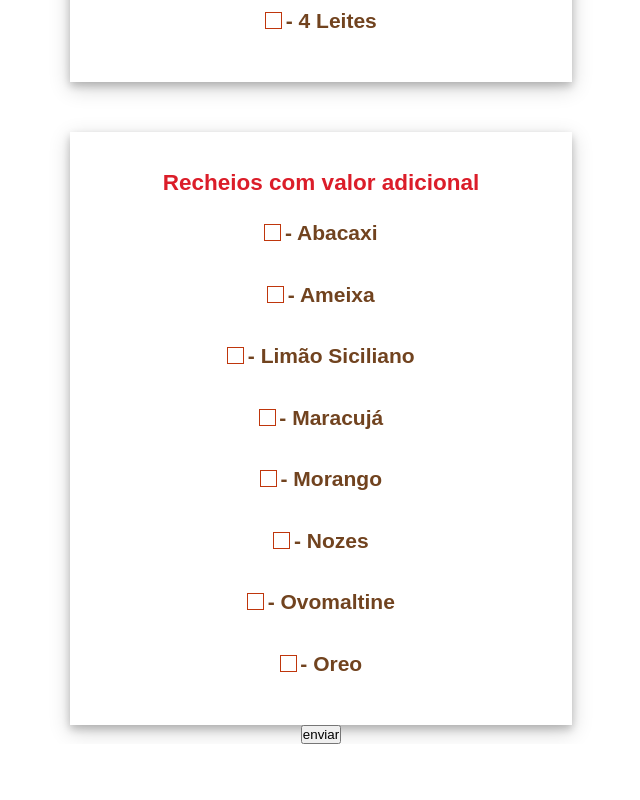
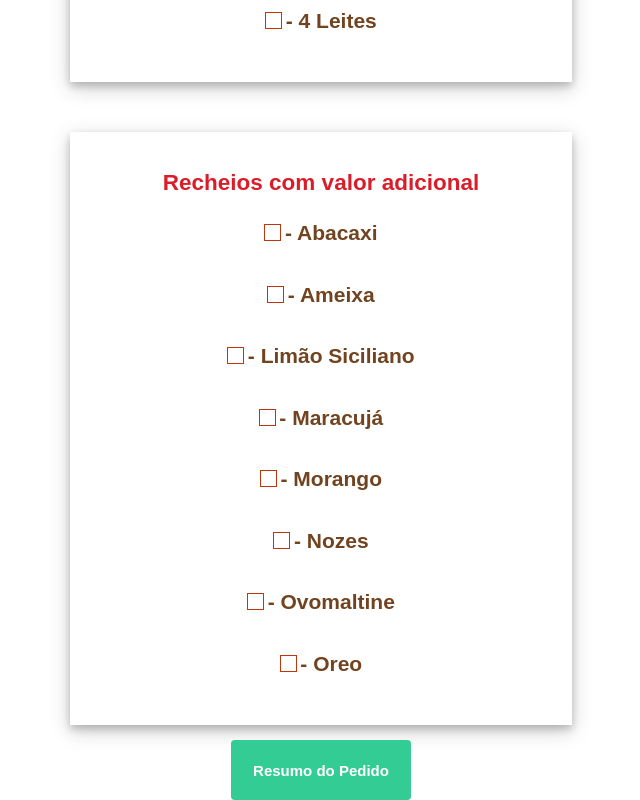
Before and after one commit to Ricardo-1991/jeisle-cakes-form, a React (Vite) app: page / in a window 1280 px wide. Shown: the part 2233-3033 px from the top of the page, without its empty margins (319-959 px from the left). Before the commit the page ends 2977 px from the top, so only its background shows below. Built offline with nearby package versions, Linux system fonts and the light colour scheme.

Commit message:
Tentando ajustar o Context API ao projeto

```diff
--- a/package.json
+++ b/package.json
@@ -11,6 +11,7 @@
     "react": "^17.0.2",
     "react-dom": "^17.0.2",
     "react-icons": "^4.3.1",
+    "react-modal": "^3.14.4",
     "react-router-dom": "6",
     "yup": "^0.32.11"
   },
--- a/src/App.jsx
+++ b/src/App.jsx
@@ -1,14 +1,34 @@
 import './App.css'
+import { useState } from 'react'
 import { ComponentForm } from './components/Form/ComponentForm'
 import { Header } from './components/Header/Header'
 import { Container } from './components/UIcontainer/Container'
+import {ResumeModal} from './components/ResumeModal/ResumeModal'
+import Modal from 'react-modal'
+import { FormContext } from './FormContext'
 
+
+
+Modal.setAppElement('#root')
 function App() {
+  const [handleResumeModal, setHandleResumeModal] = useState(false)
+
+  function handleOpenResumeModal () {
+    setHandleResumeModal(true)
+  }
+
+  function handleCloseResumeModal() {
+    setHandleResumeModal(false)
+  }
+
   return (
-    <Container>
-      <Header />
-      <ComponentForm />
-    </Container>
+    <FormContext.Provider value={[]}>
+      <Container>
+        <Header />
+        <ComponentForm onOpenHandleResumeModal={handleOpenResumeModal} />
+        <ResumeModal isOpen={handleResumeModal} onRequestClose={handleCloseResumeModal}/>
+      </Container>
+    </FormContext.Provider>
   )
 }
 
--- /dev/null
+++ b/src/FormContext.jsx
@@ -0,0 +1,4 @@
+import {createContext} from 'react'
+
+
+export const FormContext = createContext([])
--- a/src/components/Form/ComponentForm.jsx
+++ b/src/components/Form/ComponentForm.jsx
@@ -1,6 +1,7 @@
 import React, {useState, useRef} from 'react'
 import '../Form/FormStyle.css'
 import avatar from '../../images/jeysle-menu.jpeg'
+import Modal from 'react-modal'
 
 const cakeSize = {
   "15": 110,
@@ -68,8 +69,8 @@ const aditionalFilling = {
   },
 }
 
-export const ComponentForm = () => {
-  const input = useRef(null)
+export const ComponentForm = ({onOpenHandleResumeModal}) => {
+  const inputRef = useRef(false)
 
   const [diameterState, setDiameter] = useState(null);
 
@@ -77,9 +78,13 @@ export const ComponentForm = () => {
 
   const [filling, setFilling] = useState([null,null]);
 
+  const [fillingAdd, setFillingAdd] = useState([null, null])
+
+
+
   //Estado diâmetros do bolo
   const changeDiameter = (evt) => {
-    setDiameter(evt.target.value)
+     setDiameter(evt.target.value)
   }
 
   //Estado Massas de Bolo
@@ -93,6 +98,10 @@ export const ComponentForm = () => {
 
   // Estado Recheios
   const changeFilling = evt =>{
+      if(evt.target.name == 'recheioAdd'){
+        setFillingAdd([fillingAdd[1],evt.target.value])
+      }
+
       //Verifica se o valor já existe nos dois selecionados
       if(filling.find(val => val == evt.target.value)){
         // Caso existe, filtra tudo que não seja o valor selecionado ( utilizado para desmarcar )
@@ -113,12 +122,13 @@ export const ComponentForm = () => {
   }
   const total = totalPriceOfCake()
 
+
   function handleSubmit (evt) {
     evt.preventDefault()
 
     if(diameterState == null){
       alert("Selecione pelo menos um diâmetro de bolo.")
-      input.current.focus()
+      inputRef.current.focus()
       return false
     }
 
@@ -138,13 +148,13 @@ export const ComponentForm = () => {
               <section
                 role="group"
                 aria-labelledby="checkbox-group"
-                className={diameterState? `hover` : 'form-section-one'}
+                className={diameterState? `hover` : `form-section-one`}
               >
                 <h2>Diâmetros</h2>
                 <p>(Escolha somente uma opção)</p>
                 <div className='containerLabel'>
                   <label>
-                    <input type="checkbox" name="tamanho" ref={input} onChange={changeDiameter} checked={diameterState == 15}  value="15" />
+                    <input type="checkbox" name="tamanho" ref={inputRef} onChange={changeDiameter} checked={diameterState == 15}  value="15" />
                      <span> - 15cm ------------------------------ R$110,00</span>
                     <p>( 10 a 15 fatias )</p>
                   </label>
@@ -152,8 +162,8 @@ export const ComponentForm = () => {
 
                 <div className='containerLabel'>
                   <label>
-                    <input type="checkbox" name="tamanho" onChange={changeDiameter} checked={diameterState == 20} value="20" />
-                    <span> - 20cm ------------------------------ R$160,00 </span>
+                    <input type="checkbox" name="tamanho"  onChange={changeDiameter} checked={diameterState == 20} value="20" />
+                    <span  > - 20cm ------------------------------ R$160,00 </span>
                     <p>( 20 a 25 fatias )</p>
                   </label>
                 </div>
@@ -161,14 +171,14 @@ export const ComponentForm = () => {
                 <div className='containerLabel'>
                   <label>
                     <input type="checkbox" name="tamanho" onChange={changeDiameter} checked={diameterState == 25}  value="25" />
-                    <span> - 25cm ------------------------------ R$220,00</span>
+                    <span > - 25cm ------------------------------ R$220,00</span>
                     <p>( 35 a 40 fatias )</p>
                   </label>
                 </div>
 
                 <div className='containerLabel'>
                   <label>
-                    <input type="checkbox" name="tamanho" onChange={changeDiameter} checked={diameterState == 30} value="30"  />
+                    <input type="checkbox" name="tamanho"  onChange={changeDiameter} checked={diameterState == 30} value="30"  />
                     <span> - 30cm ------------------------------ R$280,00</span>
                     <p>( 55 a 60 fatias )</p>
                   </label>
@@ -191,7 +201,7 @@ export const ComponentForm = () => {
                       name="massa"
                       value="Massa Branca"
                       className='checkbox'
-                      onChange={changeBatter} checked={batterState.find(val => val == "Massa Branca") ? true : false }
+                      onChange={changeBatter}checked={batterState.find(val => val == "Massa Branca") ? true : false }
                     />
                     <span>- Massa Branca</span>
                   </label>
@@ -263,6 +273,7 @@ export const ComponentForm = () => {
                 className="form-section-three"
                 aria-labelledby="checkbox-group"
               >
+
                 <h2>Recheios</h2>
                 <div className='containerLabel'>
                   <label>
@@ -417,9 +428,9 @@ export const ComponentForm = () => {
               </section>
             </div>
             <div className="form-button">
-              <input type="submit" value="enviar" />
+              <input type="button" value="Resumo do Pedido" onClick={onOpenHandleResumeModal} />
             </div>
-          </form>
-    </>
-  )
+           </form>
+      </>
+ )
 }
--- a/src/components/Form/FormStyle.css
+++ b/src/components/Form/FormStyle.css
@@ -44,6 +44,7 @@ p {
 .form-section-one, .form-section-two, .form-section-three, .form-section-four {
   display: grid;
   width: 100%;
+  transition: 1s;
   box-shadow: 0 4px 8px 0 rgba(0, 0, 0, 0.2), 0 6px 20px 0 rgba(0, 0, 0, 0.19);
   padding: 2.5rem;
 }
@@ -90,3 +91,27 @@ input[type='checkbox']:checked::after {
   position: absolute;
   transform: rotate(45deg);
 }
+/* ---- */
+
+.form-button {
+  width: 100%;
+  display: grid;
+  margin-top: 1rem;
+}
+
+input[type='button'] {
+  width: 100%;
+  padding: 0 1.5rem;
+  height: 4rem;
+  background: #33cc95;
+  color: #fff;
+  border-radius: 0.25rem;
+  border: 0;
+  font-size: 1rem;
+  font-weight: 600;
+  transition: filter 0.2s;
+}
+
+input[type='button']:hover {
+  filter: brightness(0.9);
+}
--- /dev/null
+++ b/src/components/ResumeModal/ResumeModal.jsx
@@ -0,0 +1,25 @@
+import '../ResumeModal/StylesResumeModal.css'
+import closeImg from '../../images/close.svg'
+import Modal from 'react-modal'
+
+export function ResumeModal({isOpen, onRequestClose}) {
+  return (
+    <Modal isOpen={isOpen} onRequestClose={onRequestClose} overlayClassName='react-modal-overlay' className='react-modal-content'>
+      <button type='button' onClick={onRequestClose} className='react-modal-close'>
+        <img src={closeImg} alt="Botão de Fechar Modal" />
+      </button>
+      <div>
+          <h1>RESUMO:</h1>
+          <br />
+          <h3>Tamanho do Bolo:</h3>
+          <h3>Massas:</h3>
+          <h3>Recheios:</h3>
+          <br />
+
+          <h3>Valor Total:</h3>
+          <br />
+      </div>
+      <button type='submit'>Enviar Pedido</button>
+    </Modal>
+  )
+}
--- /dev/null
+++ b/src/components/ResumeModal/StylesResumeModal.css
@@ -0,0 +1,51 @@
+.react-modal-overlay{
+  background: rgba(0, 0, 0, 0.5);
+  position: fixed;
+  top: 0;
+  bottom: 0;
+  right: 0;
+  left: 0;
+  display: flex;
+  align-items: center;
+  justify-content: center;
+}
+
+.react-modal-content{
+  width: 100%;
+  max-width: 576px;
+  background: white;
+  padding: 3rem;
+  position: relative;
+  border-radius: 0.25rem;
+}
+
+.react-modal-close{
+  position: absolute;
+  right: 1.5rem;
+  top: 1.5rem;
+  border: none;
+  background: transparent;
+
+}
+
+.react-modal-close:hover {
+  transition: filter 0.2s;
+  filter: brightness(0.8);
+}
+
+button[type='submit'] {
+  width: 100%;
+  padding: 0 1.5rem;
+  height: 4rem;
+  background: #33cc95;
+  color: #fff;
+  border-radius: 0.25rem;
+  border: 0;
+  font-size: 1rem;
+  font-weight: 600;
+  transition: filter 0.2s;
+}
+
+button[type='submit']:hover {
+  filter: brightness(0.9);
+}
```
Also changed, not shown: src/images/close.svg (added), 1 other file (tests, documents, lock files or other folders).
